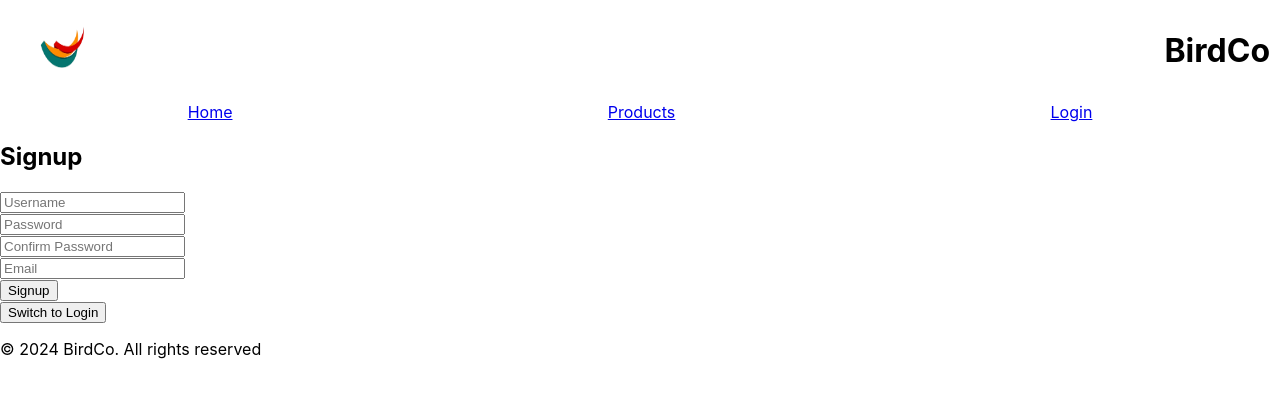
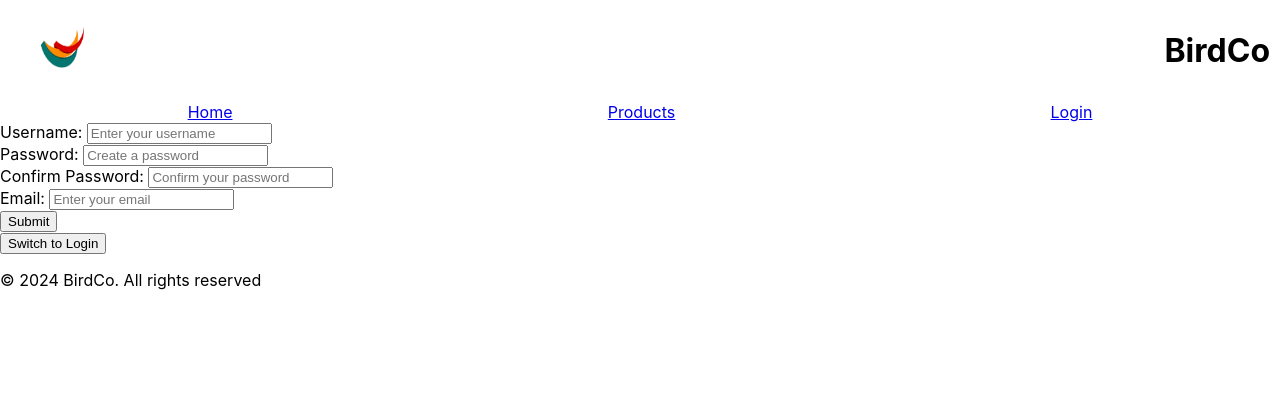
Before and after one commit to SaadTheBaad/E-Commerce-App, a React (Create React App) app: page /LoginPage in a window 1280 px wide. Both pictures are taken after a click on the button "Switch to Signup". Shown: the top 398 px of the page. Built offline with nearby package versions, Linux system fonts and the light colour scheme.

Commit message:
finished backend

```diff
--- a/src/App.js
+++ b/src/App.js
@@ -1,22 +1,26 @@
 import React from 'react';
-import { BrowserRouter, BrowserRouter as Router, Routes, Route } from 'react-router-dom';
-import './App.css';
+import { BrowserRouter as Router, Routes, Route } from 'react-router-dom';
+import { AuthProvider } from './context/AuthContext';
 import Homepage from './component/Homepage';
-import Productpage from './component/Productpage';
+import ProductPage from './component/Productpage';
 import LoginPage from './component/LoginPage';
+import ProtectedRoute from './component/ProtectedRoute';
 
 function App() {
   return (
-    <div>
-      <BrowserRouter>
+    <AuthProvider>
+      <Router>
         <Routes>
           <Route index element={<Homepage />} />
           <Route path="/Homepage" element={<Homepage />} />
-          <Route path="/Productpage" element={<Productpage />} />
+          <Route path="/Productpage" element={
+            <ProtectedRoute>
+              <ProductPage />
+            </ProtectedRoute>} />
           <Route path="/LoginPage" element={<LoginPage />} />
         </Routes>
-      </BrowserRouter>
-    </div>
+      </Router>
+    </AuthProvider>
   );
 }
 
--- a/src/component/LoginForm.js
+++ b/src/component/LoginForm.js
@@ -1,25 +1,71 @@
 import React, { useState } from 'react';
+import { useNavigate } from 'react-router-dom';
+import { useAuth } from '../context/AuthContext';
 
-const LoginForm = ({ toggleForm }) => {
+const LoginForm = ({ onSwitchToSignup }) => {
   const [username, setUsername] = useState('');
   const [password, setPassword] = useState('');
+  const [message, setMessage] = useState('');
+  const navigate = useNavigate();
+  const { login } = useAuth();
 
-  const handleSubmit = (e) => {
+  const handleLogin = async (e) => {
     e.preventDefault();
-    if (username.trim() === '' || password.trim() === '') {
-      alert('Please enter username and password.');
+
+    setMessage('');
+
+    if (!username || !password) {
+      setMessage("Please fill in both username and password.");
       return;
     }
-    // Implement login logic here
+
+    const requestBody = { username, password };
+
+    fetch('http://localhost:5000/login', {
+      method: 'POST',
+      headers: { 'Content-Type': 'application/json' },
+      body: JSON.stringify(requestBody),
+    })
+    .then(response => response.json())
+    .then(data => {
+      if (data.message === 'Login successful') {
+        login();
+        navigate('/Productpage');
+      } else {
+        setMessage(data.message);
+      }
+    })
+    .catch((error) => {
+      console.error('Error:', error);
+      setMessage("An error occurred. Please try again.");
+    });
   };
 
   return (
-    <form onSubmit={handleSubmit}>
-      <h2>Login</h2>
-      <input type="text" placeholder="Username" value={username} onChange={(e) => setUsername(e.target.value)} /><br />
-      <input type="password" placeholder="Password" value={password} onChange={(e) => setPassword(e.target.value)} /><br />
-      <button type="submit">Login</button><br />
-      <button type="button" onClick={toggleForm}>Switch to Signup</button>
+    <form onSubmit={handleLogin}>
+      {message && <div style={{ color: 'red', marginBottom: '10px' }}>{message}</div>}
+      <div>
+        <label htmlFor="username">Username: </label>
+        <input
+          id="username"
+          type="text"
+          value={username}
+          onChange={(e) => setUsername(e.target.value)}
+          placeholder="Enter your username"
+        />
+      </div>
+      <div>
+        <label htmlFor="password">Password: </label>
+        <input
+          id="password"
+          type="password"
+          value={password}
+          onChange={(e) => setPassword(e.target.value)}
+          placeholder="Enter your password"
+        />
+      </div>
+      <button type="submit">Login</button>
+      <button type="button" onClick={onSwitchToSignup}>Switch to Signup</button>
     </form>
   );
 };
--- a/src/component/LoginPage.js
+++ b/src/component/LoginPage.js
@@ -1,20 +1,20 @@
 import React, { useState } from 'react';
 import Header from './Header';
+import Footer from './Footer';
 import LoginForm from './LoginForm';
 import SignupForm from './SignupForm';
-import Footer from './Footer';
 
 const LoginPage = () => {
-  const [isLoginForm, setIsLoginForm] = useState(true);
-
-  const toggleForm = () => {
-    setIsLoginForm(!isLoginForm);
-  };
+  const [showLogin, setShowLogin] = useState(true);
 
   return (
     <div>
       <Header />
-      {isLoginForm ? <LoginForm toggleForm={toggleForm} /> : <SignupForm toggleForm={toggleForm} />}
+      {showLogin ? (
+        <LoginForm onSwitchToSignup={() => setShowLogin(false)} />
+      ) : (
+        <SignupForm onSwitchToLogin={() => setShowLogin(true)} />
+      )}
       <Footer />
     </div>
   );
--- a/src/component/ProductList.js
+++ b/src/component/ProductList.js
@@ -1,28 +1,20 @@
 import React, { useState, useEffect } from 'react';
-import axios from 'axios';
 import ProductItem from './ProductItem';
 
 const ProductList = ({ addToCart }) => {
   const [products, setProducts] = useState([]);
 
   useEffect(() => {
-    // Fetch product data from backend API endpoint
-    const fetchProducts = async () => {
-      try {
-        const response = await axios.get('/api/products');
-        setProducts(response.data);
-      } catch (error) {
-        console.error('Error fetching product data:', error);
-      }
-    };
-
-    fetchProducts();
-  }, []); // Empty dependency array to run effect only once on component mount
+    fetch('http://localhost:5000/products')
+      .then((response) => response.json())
+      .then((data) => setProducts(data))
+      .catch((error) => console.error('Error fetching products:', error));
+  }, []);
 
   return (
     <div className="product-list">
-      {products.map(({ id, ...product }) => (
-        <ProductItem key={id} product={{ id, ...product }} addToCart={addToCart} />
+      {products.map((product) => (
+        <ProductItem key={product.id} product={product} addToCart={addToCart} />
       ))}
     </div>
   );
--- /dev/null
+++ b/src/component/ProtectedRoute.js
@@ -0,0 +1,11 @@
+import React from 'react';
+import { Navigate } from 'react-router-dom';
+import { useAuth } from '../context/AuthContext';
+
+const ProtectedRoute = ({ children }) => {
+  const { isAuthenticated } = useAuth();
+
+  return isAuthenticated ? children : <Navigate to="/LoginPage" />;
+};
+
+export default ProtectedRoute;
--- a/src/component/SignupForm.js
+++ b/src/component/SignupForm.js
@@ -1,47 +1,102 @@
 import React, { useState } from 'react';
 
-const SignupForm = ({ toggleForm }) => {
+const SignupForm = ({ onSwitchToLogin }) => {
   const [username, setUsername] = useState('');
   const [password, setPassword] = useState('');
   const [confirmPassword, setConfirmPassword] = useState('');
   const [email, setEmail] = useState('');
-  const [error, setError] = useState('');
-  const [successMessage, setSuccessMessage] = useState('');
+  const [message, setMessage] = useState(''); // State for the message
 
-  const handleSubmit = (e) => {
+  const handleSignup = (e) => {
     e.preventDefault();
-    if (username.trim() === '' || password.trim() === '' || confirmPassword.trim() === '' || email.trim() === '') {
-      setError('Please fill in all fields.');
-      setSuccessMessage('');
+
+    setMessage(''); // Clear previous messages
+
+    if (!username || !password || !confirmPassword || !email) {
+      setMessage("All fields are required.");
       return;
     }
+
     if (password !== confirmPassword) {
-      setError('Passwords do not match.');
-      setSuccessMessage('');
+      setMessage("Passwords do not match.");
       return;
     }
-    // Implement signup logic here
-    // Assuming signup logic is successful
-    setSuccessMessage('Signup is successful.');
-    setError('');
-    // Clear form fields after successful signup
-    setUsername('');
-    setPassword('');
-    setConfirmPassword('');
-    setEmail('');
+
+    const requestBody = { username, password, email };
+
+    fetch('http://localhost:5000/register', {
+      method: 'POST',
+      headers: { 'Content-Type': 'application/json' },
+      body: JSON.stringify(requestBody),
+    })
+    .then(response => response.json())
+    .then(data => {
+      setMessage(data.message); // Display success or error message from the backend
+      // Reset form fields on success or when user is already taken
+      if (data.message === 'User registered successfully' || data.message === 'Username is already taken') {
+        setUsername('');
+        setPassword('');
+        setConfirmPassword('');
+        setEmail('');
+      }
+    })
+    .catch((error) => {
+      console.error('Error:', error);
+      setMessage("An error occurred. Please try again."); // Set fetch error message
+    });
   };
 
   return (
-    <form onSubmit={handleSubmit}>
-      <h2>Signup</h2>
-      {error && <div style={{ color: 'red' }}>{error}</div>}
-      {successMessage && <div style={{ color: 'green' }}>{successMessage}</div>}
-      <input type="text" placeholder="Username" value={username} onChange={(e) => setUsername(e.target.value)} /><br />
-      <input type="password" placeholder="Password" value={password} onChange={(e) => setPassword(e.target.value)} /><br />
-      <input type="password" placeholder="Confirm Password" value={confirmPassword} onChange={(e) => setConfirmPassword(e.target.value)} /><br />
-      <input type="email" placeholder="Email" value={email} onChange={(e) => setEmail(e.target.value)} /><br />
-      <button type="submit">Signup</button><br />
-      <button type="button" onClick={toggleForm}>Switch to Login</button>
+    <form onSubmit={handleSignup}>
+      {message && <div style={{ color: 'red', marginBottom: '10px' }}>{message}</div>}
+      <div>
+        <label htmlFor="username">Username: </label>
+        <input
+          id="username"
+          type="text"
+          value={username}
+          onChange={(e) => setUsername(e.target.value)}
+          placeholder="Enter your username"
+        />
+      </div>
+      <div>
+        <label htmlFor="password">Password: </label>
+        <input
+          id="password"
+          type="password"
+          value={password}
+          onChange={(e) => setPassword(e.target.value)}
+          placeholder="Create a password"
+        />
+      </div>
+      <div>
+        <label htmlFor="confirmPassword">Confirm Password: </label>
+        <input
+          id="confirmPassword"
+          type="password"
+          value={confirmPassword}
+          onChange={(e) => setConfirmPassword(e.target.value)}
+          placeholder="Confirm your password"
+        />
+      </div>
+      <div>
+        <label htmlFor="email">Email: </label>
+        <input
+          id="email"
+          type="email"
+          value={email}
+          onChange={(e) => setEmail(e.target.value)}
+          placeholder="Enter your email"
+        />
+      </div>
+      <div>
+        <button type="submit">Submit</button>
+      </div>
+      <div>
+        <button type="button" onClick={onSwitchToLogin}>
+          Switch to Login
+        </button>
+      </div>
     </form>
   );
 };
--- /dev/null
+++ b/src/context/AuthContext.js
@@ -0,0 +1,18 @@
+import React, { createContext, useContext, useState } from 'react';
+
+const AuthContext = createContext();
+
+export const useAuth = () => useContext(AuthContext);
+
+export const AuthProvider = ({ children }) => {
+  const [isAuthenticated, setIsAuthenticated] = useState(false);
+
+  const login = () => setIsAuthenticated(true);
+  const logout = () => setIsAuthenticated(false);
+
+  return (
+    <AuthContext.Provider value={{ isAuthenticated, login, logout }}>
+      {children}
+    </AuthContext.Provider>
+  );
+};
```
Also changed, not shown: src/data/product.js (deleted, +0 -73 lines), readme.txt, 1 other file (tests, documents, lock files or other folders).
